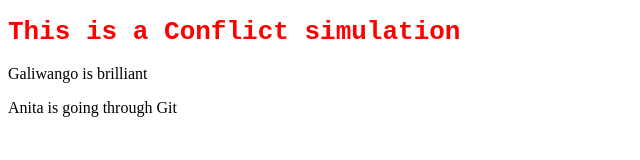
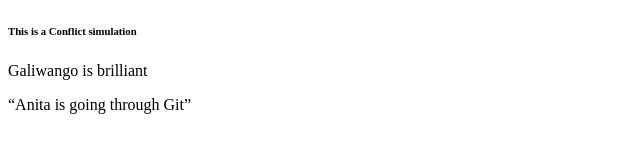
Before and after one commit to Roland-Sankara/React-From-Scratch, a plain HTML site: page jonathan.html in a window 1280 px wide. Shown: the whole page, without its empty margins (0-640 px from the left). Drawn offline with Linux system fonts and the light colour scheme.

Commit message:
changed elements

```diff
--- a/jonathan.html
+++ b/jonathan.html
@@ -5,9 +5,9 @@
     <link rel="stylesheet" href="new.css">
 </head>
 <body>
-    <h1>This is a Conflict simulation</h1>
+    <h6>This is a Conflict simulation</h6>
     <p>Galiwango is brilliant</p>
-    <p>Anita is going through Git</p>
+    <q>Anita is going through Git</q>
 
 </body>
 </html>
```
